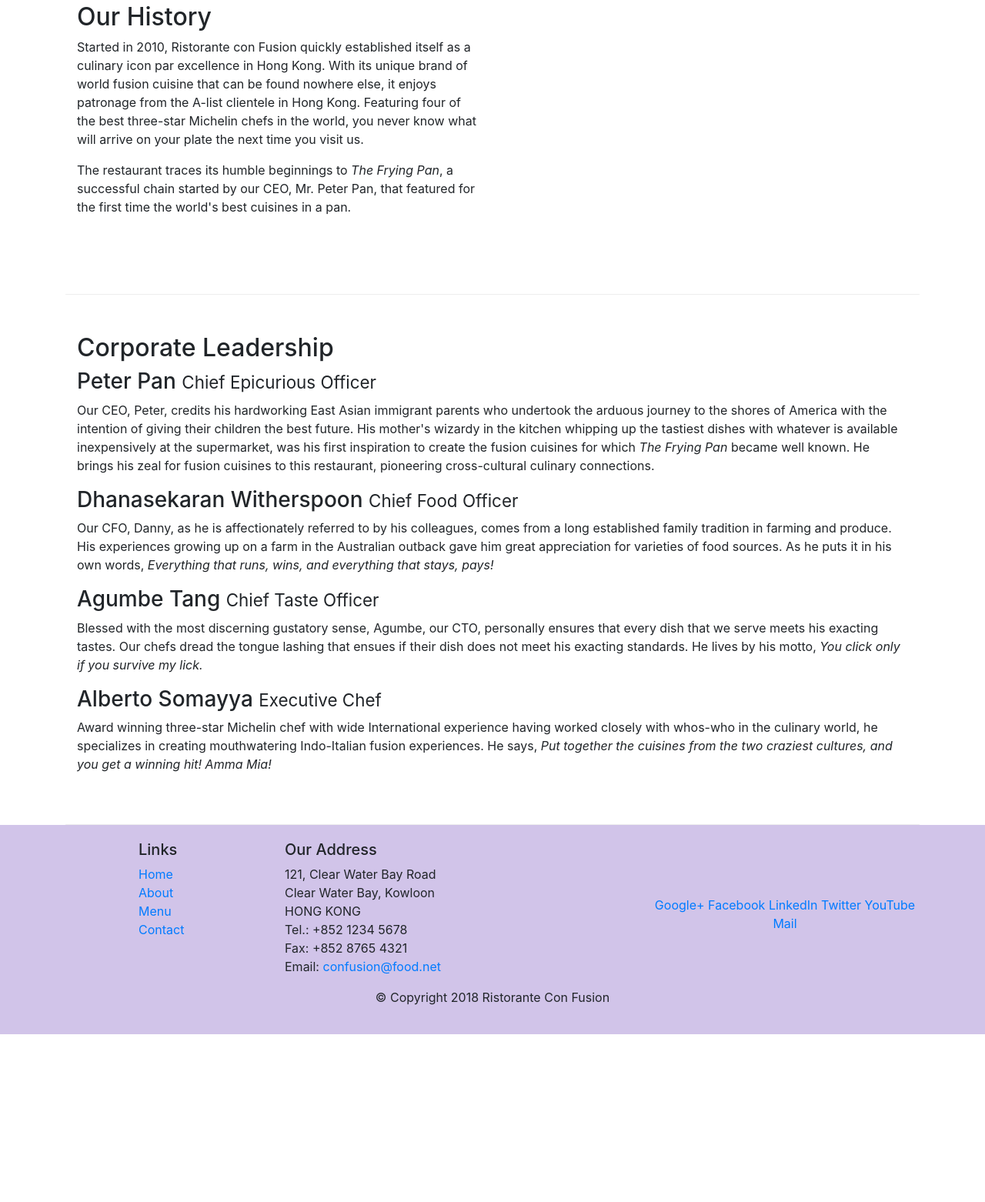
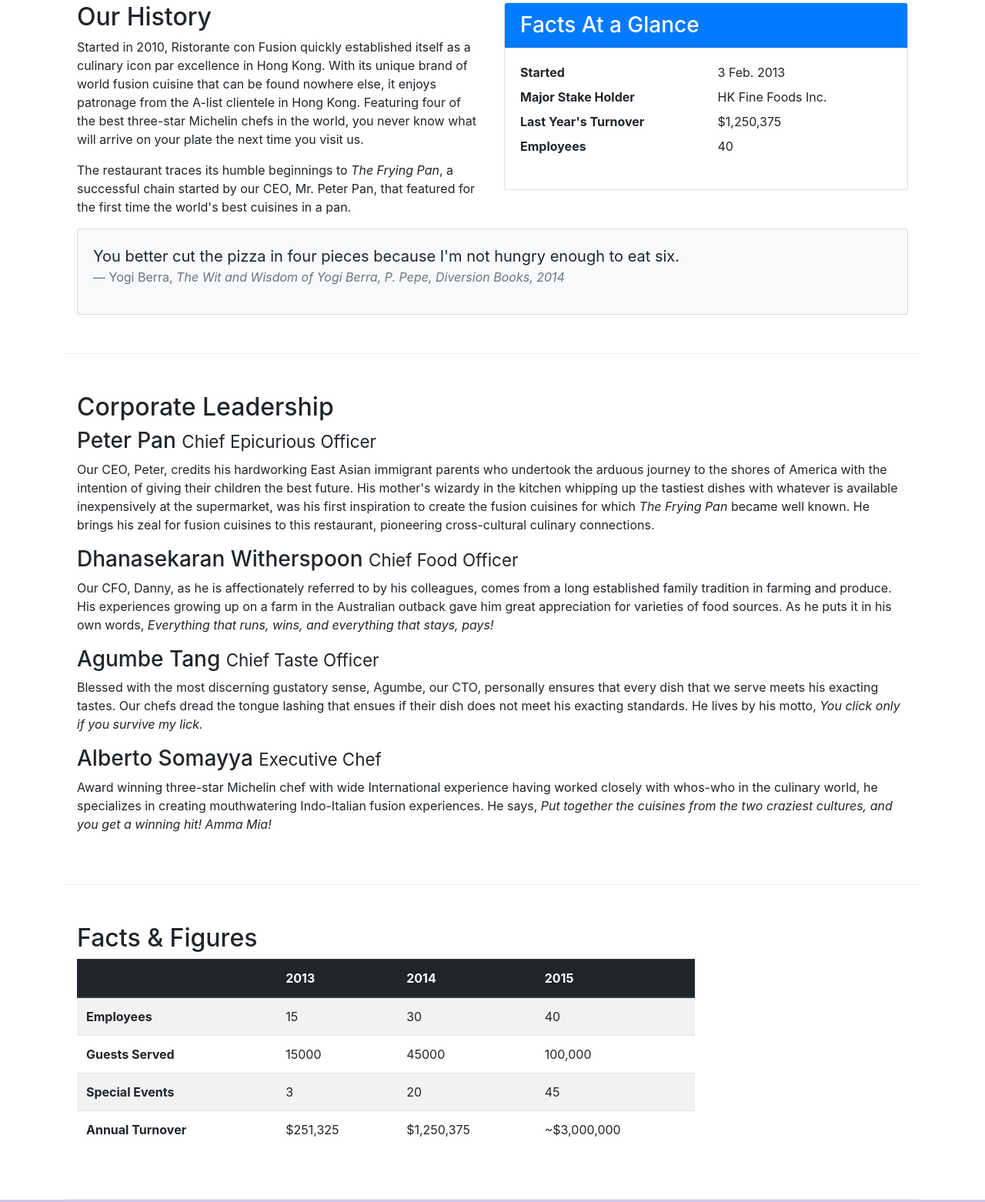
Before and after one commit to saifullahsohail123/Boostrap-course, a website: page aboutus.html in a window 1280 px wide. Shown: the part 465-2027 px from the top of the page at 77% size. Before the commit the page ends 1809 px from the top, so only its background shows below. Drawn offline with nearby package versions, Linux system fonts and the light colour scheme.

Commit message:
Images and media objects

```diff
--- a/aboutus.html
+++ b/aboutus.html
@@ -22,7 +22,7 @@
             <button class="navbar-toggler" type="button" data-toggle="collapse" data-target="#Navbar" aria-controls="navbarSupportedContent" aria-expanded="false" aria-label="Toggle navigation">
                 <span class="navbar-toggler-icon"></span>
               </button>
-        <a class="navbar-brand mr-auto" href="index.html">Ristorante con Fusion</a>
+              <a class="navbar-brand mr-auto" href="#"><img src="img/logo.png" height="30" width="41" alt=""></a>
 
         <div class="collapse navbar-collapse" id="Navbar">
 
@@ -74,8 +74,41 @@
                 <p>Started in 2010, Ristorante con Fusion quickly established itself as a culinary icon par excellence in Hong Kong. With its unique brand of world fusion cuisine that can be found nowhere else, it enjoys patronage from the A-list clientele in Hong Kong.  Featuring four of the best three-star Michelin chefs in the world, you never know what will arrive on your plate the next time you visit us.</p>
                 <p>The restaurant traces its humble beginnings to <em>The Frying Pan</em>, a successful chain started by our CEO, Mr. Peter Pan, that featured for the first time the world's best cuisines in a pan.</p>
             </div>
-            <div>
+            <div class="col-sm">
+                <div class="card">
+                    <h3 class="card-header bg-primary text-white">Facts At a Glance</h3>
+                    <div class="card-body">
+                        <dl class="row">
+                            <dt class="col-6">Started</dt>
+                            <dd class="col-6">3 Feb. 2013</dd>
+                            <dt class="col-6">Major Stake Holder</dt>
+                            <dd class="col-6">HK Fine Foods Inc.</dd>
+                            <dt class="col-6">Last Year's Turnover</dt>
+                            <dd class="col-6">$1,250,375</dd>
+                            <dt class="col-6">Employees</dt>
+                            <dd class="col-6">40</dd>
+
+
+                        </dl>
+                    </div>
+                </div>
+
             </div>
+
+            <div class="col-12">
+                <div class="card card-body bg-light">
+                    <blockquote class="blockquote">
+                        <p class="mb-0">You better cut the pizza in four pieces because
+                            I'm not hungry enough to eat six.</p>
+                        <footer class="blockquote-footer">Yogi Berra,
+                            <cite title="Source Title">The Wit and Wisdom of Yogi Berra,
+                            P. Pepe, Diversion Books, 2014</cite>
+                        </footer>
+                    </blockquote>
+                </div>
+            </div>
+
+
         </div>
 
 
@@ -92,6 +125,58 @@
                 <p class="d-none d-sm-block">Award winning three-star Michelin chef with wide International experience having worked closely with whos-who in the culinary world, he specializes in creating mouthwatering Indo-Italian fusion experiences. He says, <em>Put together the cuisines from the two craziest cultures, and you get a winning hit! Amma Mia!</em></p>
             </div>
        </div>
+
+<div class="row row-content">
+<div class="col-12 col-sm-9">
+<h2>Facts &amp; Figures</h2>
+
+<div class="table-responsive">
+    <table class="table table-striped">
+        <thead class="thead-dark">
+            <tr>
+                <th>&nbsp;</th>
+                <th>2013</th>
+                <th>2014</th>
+                <th>2015</th>
+            </tr>
+        </thead>
+        <tbody>
+            <tr>
+                <th>Employees</th>
+                <td>15</td>
+                <td>30</td>
+                <td>40</td>
+            </tr>
+            <tr>
+                <th>Guests Served</th>
+                <td>15000</td>
+                <td>45000</td>
+                <td>100,000</td>
+            </tr>
+            <tr>
+                <th>Special Events</th>
+                <td>3</td>
+                <td>20</td>
+                <td>45</td>
+            </tr>
+            <tr>
+                <th>Annual Turnover</th>
+                <td>$251,325</td>
+                <td>$1,250,375</td>
+                <td>~$3,000,000</td>
+            </tr>
+        </tbody>
+    </table>
+    </div>
+
+</div>
+<div class="col-12 col-sm-3">
+
+</div>
+
+
+
+</div>
 
     </div>
 
```
Also changed, not shown: contactus.html (+1 -1 lines), index.html (+30 -7 lines), img/alberto.png (added), img/buffet.png (added), img/logo.png (added), img/uthappizza.png (added), 1 other file.
